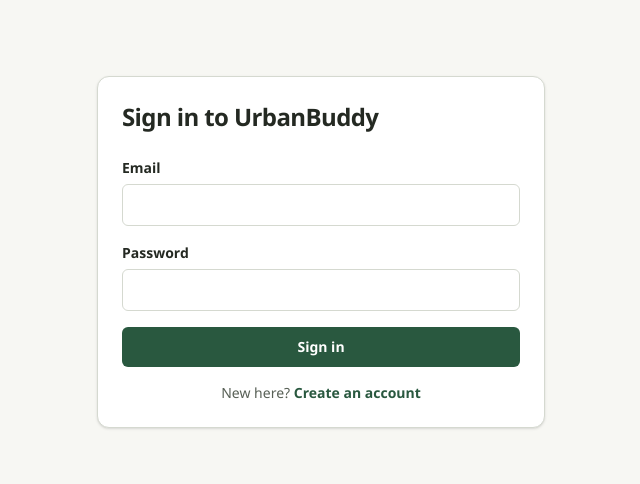
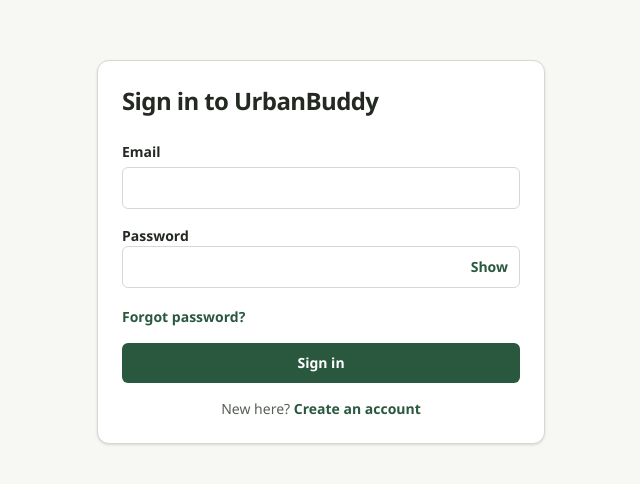
Before and after one commit to kaushik6g/Urban_buddy, a React (Vite) app in the folder frontend/: page /login in a window 1280 px wide. Shown: the part 148-632 px from the top of the page, without its empty margins (319-959 px from the left). Built offline with nearby package versions, Linux system fonts and the light colour scheme; no server answers.

Commit message:
Implement password recovery: LoginPage.tsx

```diff
--- a/frontend/src/pages/auth/LoginPage.tsx
+++ b/frontend/src/pages/auth/LoginPage.tsx
@@ -1,3 +1,4 @@
+import PasswordField from '../../components/ui/PasswordField';
 import { useState } from 'react';
 import { Link, useNavigate } from 'react-router-dom';
 import Button from '../../components/ui/Button';
@@ -39,15 +40,9 @@ const LoginPage = () => {
               required
             />
           </label>
-          <label className="field-label">
-            Password
-            <Input
-              type="password"
-              value={password}
-              onChange={(e) => setPassword(e.target.value)}
-              required
-            />
-          </label>
+          <PasswordField label="Password" autoComplete="current-password" required
+            value={password} onChange={e => setPassword(e.target.value)} />
+          <Link className="inline-block text-sm font-semibold text-leaf" to="/forgot-password">Forgot password?</Link>
 
 
           {error && <p className="text-sm text-rose-600">{error}</p>}
```
